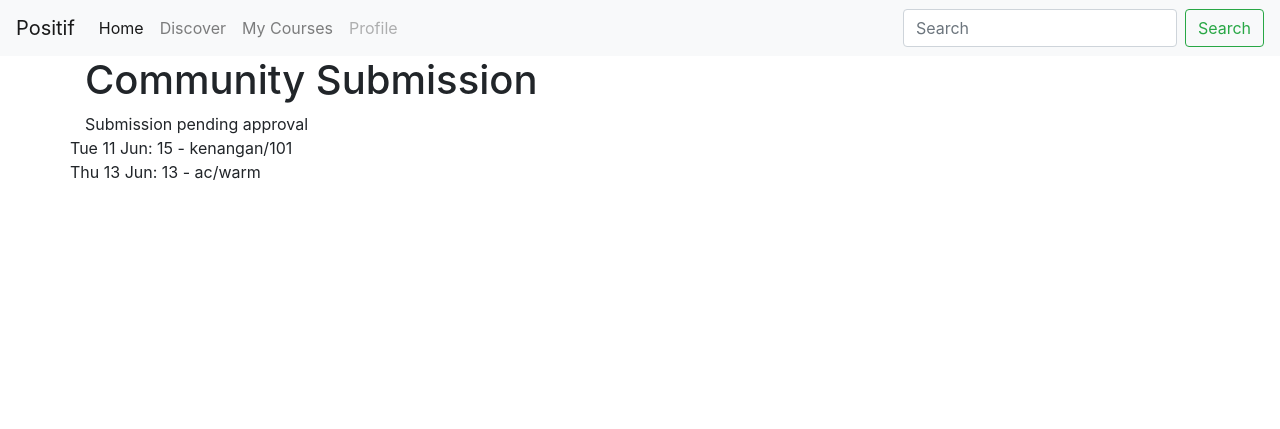
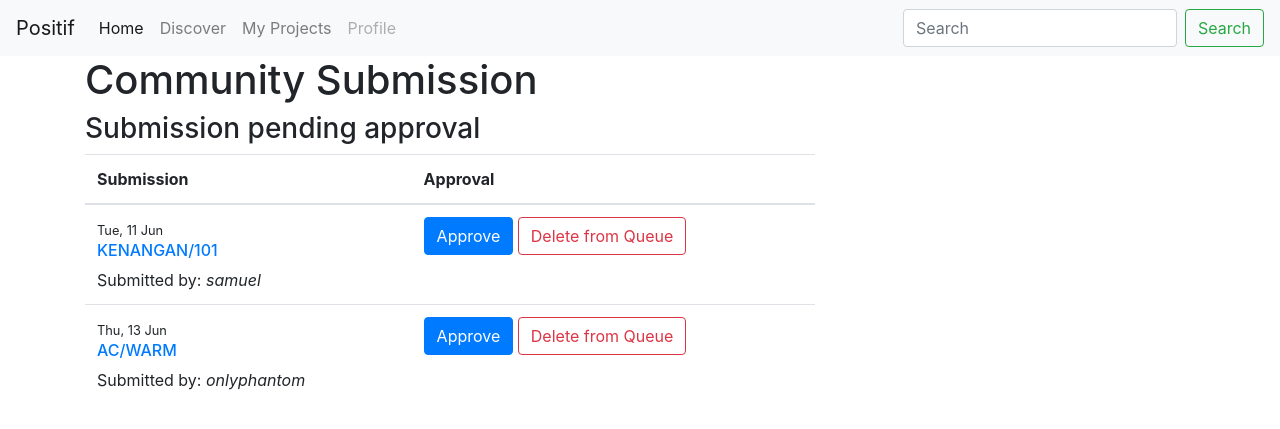
Before and after one commit to yasir16/starport, a Django app: page /courses/review in a window 1280 px wide. Shown: the top 429 px of the page. Run offline with Django 3.2, Linux system fonts and the light colour scheme; data comes from the database, SQL or seed files in the repository; both versions use the stored data as it was after the commit; some libraries are stand-ins or nearby versions.

Commit message:
add approval list feature

```diff
--- a/starport/courses/forms.py
+++ b/starport/courses/forms.py
@@ -3,7 +3,7 @@ from .fields import repo_url_field
 
 
 class AddtoQueueForm(forms.Form):
-    repo_url = repo_url_field(label="GitHub URL", max_length=50)
+    repo_url = repo_url_field(label="GitHub URL", max_length=60)
 
     def clean(self):
         cleaned_data = super(AddtoQueueForm, self).clean()
--- a/starport/courses/templates/courses/approval.html
+++ b/starport/courses/templates/courses/approval.html
@@ -4,18 +4,41 @@
 
 
 <h1>Community Submission</h1>
-<span>Submission pending approval</span>
-<div>
+<h3>Submission pending approval</h3>
+<table class="table">
+    <thead>
+        <tr>
+            <th scope="col">Submission</th>
+            <th scope="col">Approval</th>
+        </tr>
+    </thead>
     {% for submission in object_list %}
-    <div class="row">
-        {{ submission.submitted_on|date:"D d M: H" }}
-        - {{ submission.repo_url }}
-    </div>
+    <tr class="{% cycle 'row1' 'row2' %}">
+        <td>
+            <small>{{ submission.submitted_on|date:"D, d M" }}</small>
+                <h6>
+                    <a href='https://github.com/{{submission.repo_url}}' target="_blank">
+                        {{ submission.repo_url|upper}}
+                    </a>
+                </h6>
 
+                Submitted by: <em>{{ submission.submitted_by }}</em>
+        </td>
+        <td>
+            <form action="{% url 'courses:approved' %}"  method="POST">
+                {% csrf_token %}
+                <button class="btn btn-primary" type="submit" value="{{ submission.repo_url }}" name="approve_btn">
+                    Approve</button>
+                <button class="btn btn-outline-danger" type="submit" value="{{ submission.repo_url }}" name="delete_btn">
+                    Delete from Queue</button>
+            </form>
+         </td>
+
+    </tr>
 
     {% empty %}
-    <span>No articles yet.</span>
+    <span>No pending submission.</span>
     {% endfor %}
-</div>
+</table>
 
 {% endblock content %}
--- a/starport/courses/templates/courses/index.html
+++ b/starport/courses/templates/courses/index.html
@@ -9,14 +9,13 @@
         <form action="{% url 'courses:add_to_queue' %}" method="POST">
             {% csrf_token %}
             <h3>Submit a repo to the approval queue</h3>
-            <!-- <input type="text" name="add_repo" id="add_repo" value="{{ repo_url }}"> -->
             {{ add_form }}
-            <input type="submit" value="Submit">
+            <input type="submit" value="Submit" class="btn btn-primary">
         </form>
     </div>
 
     {% if coursesets %}
-    <h1>Courses on Starport</h1>
+    <h1>Projects on Starport</h1>
 
     <div class="row">
         {% for courseset in coursesets %}
--- a/starport/courses/urls.py
+++ b/starport/courses/urls.py
@@ -11,5 +11,7 @@ urlpatterns = [
     path("<int:cs_id>/<int:c_id>", views.c_detail, name="c_detail"),
     # ex: /courses/add
     path("add", views.add_to_queue, name="add_to_queue"),
-    path("review", views.ReviewList.as_view(), name="approval-review")
+    # Review List related paths
+    path("review", views.ReviewList.as_view(), name="approval-review"),
+    path("approved", views.approve_from_queue, name="approved")
 ]
--- a/starport/courses/views.py
+++ b/starport/courses/views.py
@@ -2,6 +2,7 @@ from django.http import HttpResponse, Http404, HttpResponseRedirect
 from django.template import loader
 from django.urls import reverse
 from django.db import IntegrityError
+from django.shortcuts import get_object_or_404
 from django.views.generic.list import ListView
 from django.contrib.auth.decorators import login_required
 
@@ -63,7 +64,21 @@ def add_to_queue(request):
 
 
 def approve_from_queue(request):
-    pass
+    if 'approve_btn' in request.POST:
+        repourl = request.POST['approve_btn']
+        print(f"{request.user} approved: {repourl}")
+        approval_item = get_object_or_404(ApprovalQueue, repo_url=repourl)
+        approval_item.approved_status = True
+        approval_item.save(update_fields=['approved_status'])
+
+    if 'delete_btn' in request.POST:
+        repourl = request.POST['delete_btn']
+        print(f"{request.user} deleted: {repourl}")
+        approval_item = get_object_or_404(ApprovalQueue, repo_url=repourl)
+        approval_item.delete()
+
+    return HttpResponseRedirect(reverse("courses:approval-review"))
+
 
 class ReviewList(ListView):
     model = ApprovalQueue
--- a/starport/templates/base.html
+++ b/starport/templates/base.html
@@ -27,7 +27,7 @@
                     <a class="nav-link" href="{% url 'courses:index' %}">Discover</a>
                 </li>
                 <li class="nav-item">
-                    <a class="nav-link" href="{% url 'courses:index' %}">My Courses</a>
+                    <a class="nav-link" href="{% url 'courses:index' %}">My Projects</a>
                 </li>
                 {% if perms.courses.approve_course %}
                 <li class="nav-item">
--- a/starport/templates/registration/login.html
+++ b/starport/templates/registration/login.html
@@ -1,3 +1,5 @@
+{% extends 'base.html' %}
+
 {% block content %}
 <h2>Login</h2>
 <form method="post">
```
Also changed, not shown: starport/db.sqlite3.
